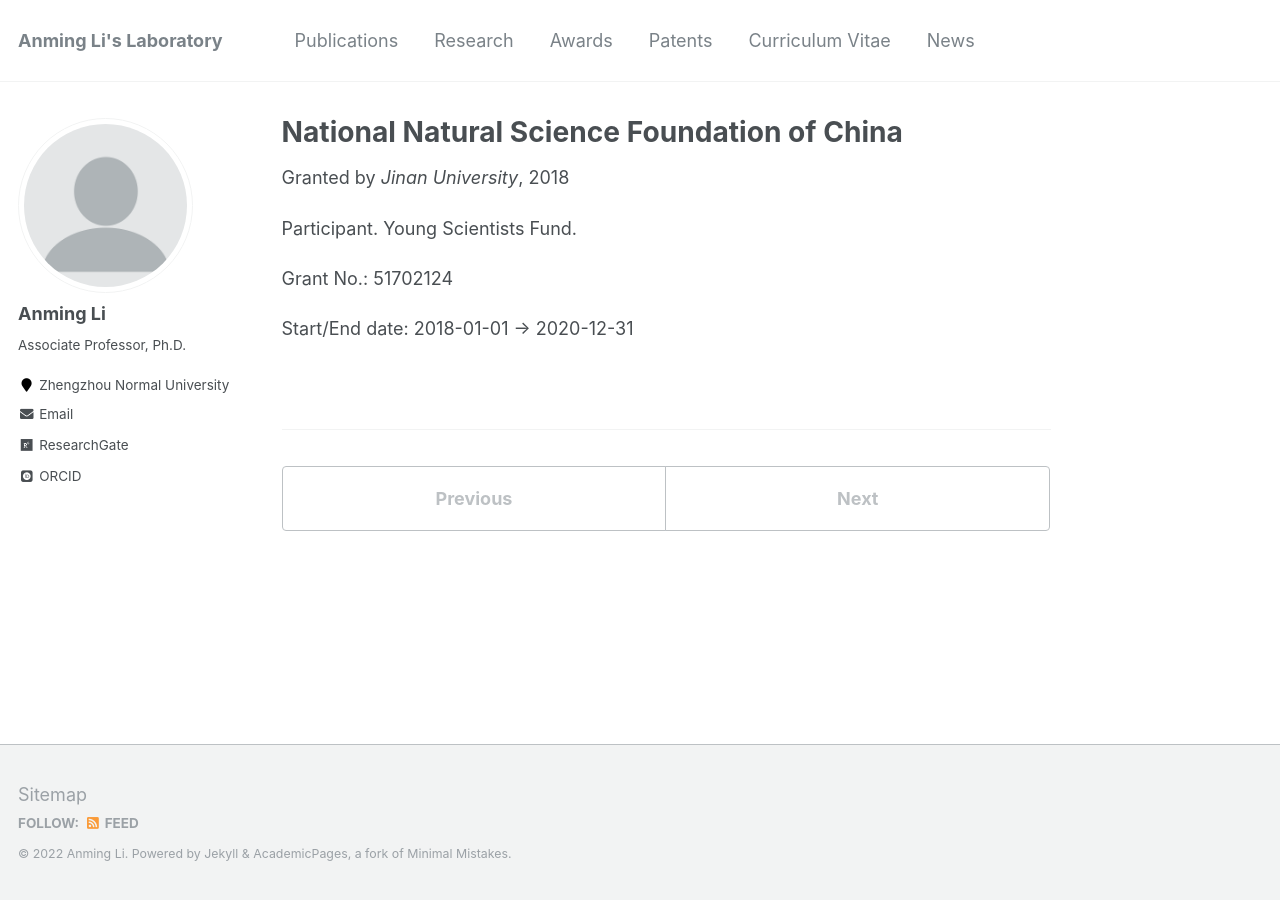
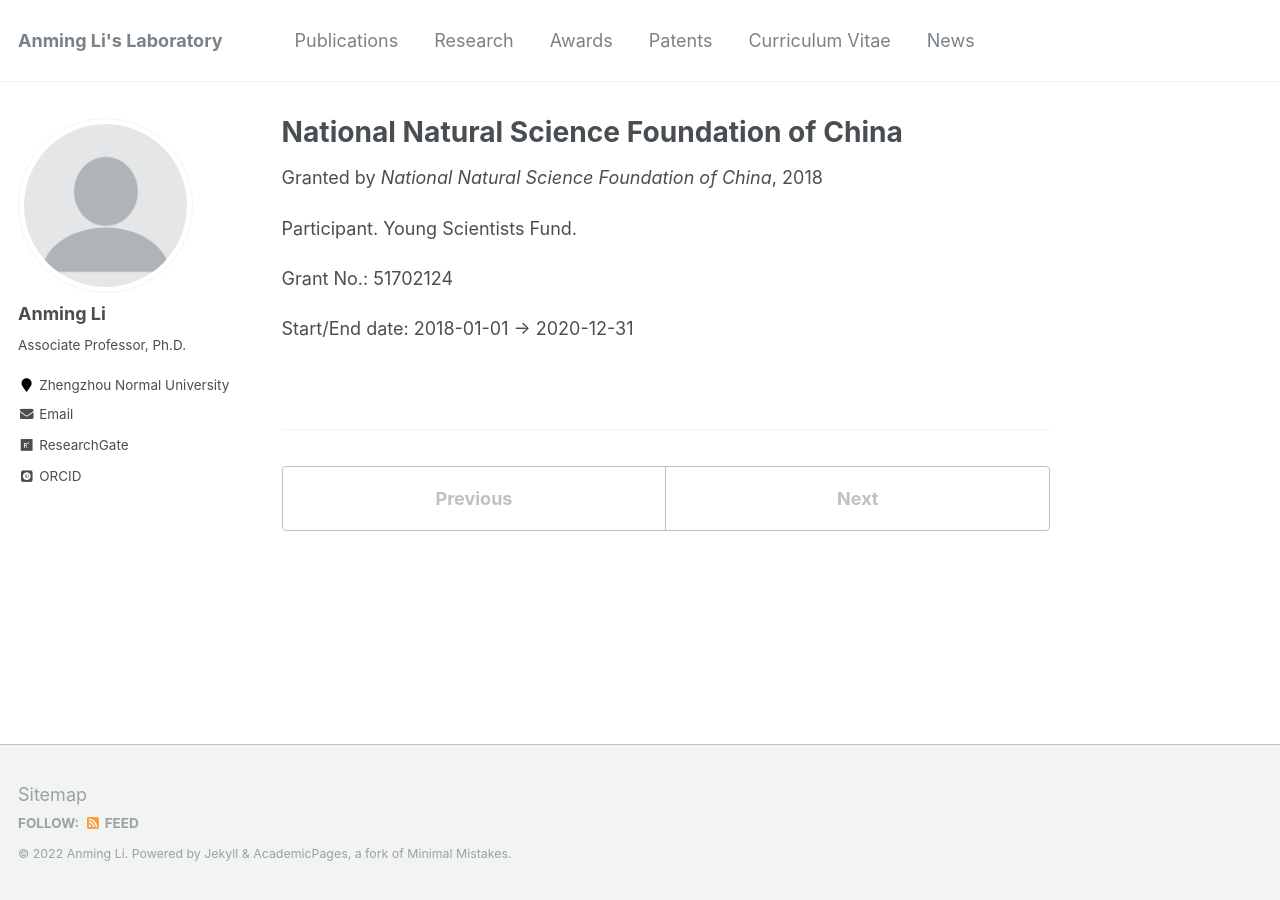
Before and after one commit to ucnclab/ucnclab.github.io, a Jekyll site: the page built from _research/2018-01-01-research4.md, in a window 1280 px wide. Built offline with Jekyll 4.4.1, drawn with Linux system fonts in a browser that asks for light colours; some web fonts are replaced; comment, search, counter and statistics services are not loaded.

Commit message:
Update 2018-01-01-research4.md

```diff
--- a/_research/2018-01-01-research4.md
+++ b/_research/2018-01-01-research4.md
@@ -3,7 +3,7 @@
 collection: research
 type: "Research"
 permalink: /research/2018-01-01-research4
-organization: "Jinan University"
+organization: "National Natural Science Foundation of China"
 date: 2018-01-01
 location: "Beijing, China"
 role: "Participant, Young Scientists Fund."
```
